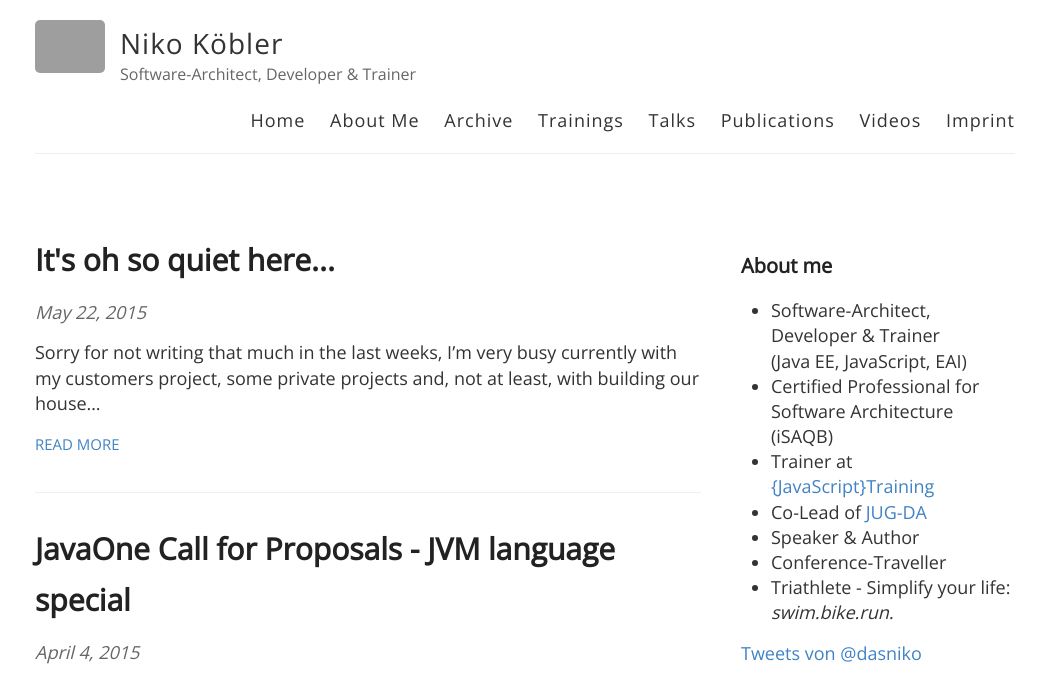
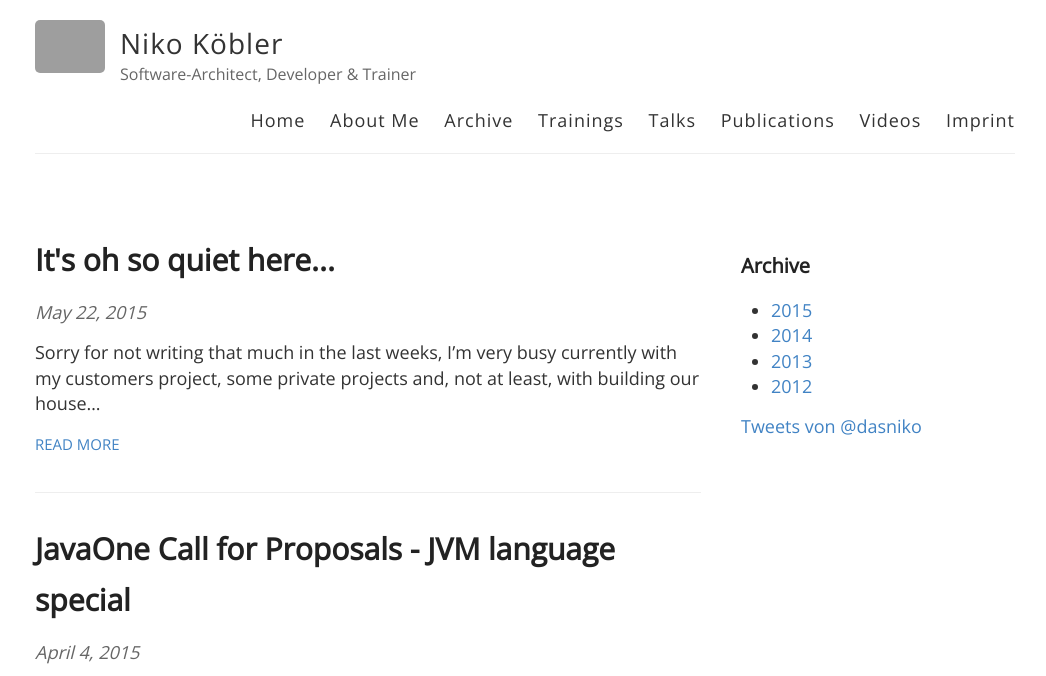
Before and after one commit to dasniko/dasniko.github.io, a Jekyll site: the page built from index.html, in a window 1280 px wide and 900 px high, cut to the strip 0-676 px from the top of the window. Shown: the whole strip, without its empty margins (115-1161 px from the left). Built offline with Jekyll 4.4.1, drawn with Linux system fonts in a browser that asks for light colours; Markdown is read by kramdown in place of the engine named in the settings; comment, search, counter and statistics services are not loaded; grey boxes are pictures that could not be loaded.

Commit message:
less content

```diff
--- a/_includes/sidebar.html
+++ b/_includes/sidebar.html
@@ -1,20 +1,3 @@
-<h3>About me</h3>
-<ul>
-  <li>Software-Architect, Developer &amp; Trainer<br>(Java EE, JavaScript, EAI)</li>
-  <li>Certified Professional for Software Architecture (iSAQB)</li>
-  <li>Trainer at <a href="http://javascript-training.net" target="_blank">{JavaScript}Training</a></li>
-  <li>Co-Lead of <a href="http://jug-da.de" target="_blank">JUG-DA</a></li>
-  <li>Speaker &amp; Author</li>
-  <li>Conference-Traveller</li>
-  <li>Triathlete - Simplify your life:<br><em>swim.bike.run.</em></li>
-</ul>
-
-
-<!-- twitter -->
-<a class="twitter-timeline" href="https://twitter.com/dasniko" height="500" data-widget-id="279127137330532352" data-link-color="#0090ff" data-chrome="transparent" target="_blank">Tweets von @dasniko</a>
-<script>!function(d,s,id){var js,fjs=d.getElementsByTagName(s)[0];if(!d.getElementById(id)){js=d.createElement(s);js.id=id;js.src="//platform.twitter.com/widgets.js";fjs.parentNode.insertBefore(js,fjs);}}(document,"script","twitter-wjs");</script>
-
-
 <h3>Archive</h3>
 <ul>
 {% for post in site.posts %}
@@ -29,3 +12,7 @@
   {% endunless %}
 {% endfor %}
 </ul>
+
+<!-- twitter -->
+<a class="twitter-timeline" href="https://twitter.com/dasniko" height="500" data-widget-id="279127137330532352" data-link-color="#0090ff" data-chrome="transparent" target="_blank">Tweets von @dasniko</a>
+<script>!function(d,s,id){var js,fjs=d.getElementsByTagName(s)[0];if(!d.getElementById(id)){js=d.createElement(s);js.id=id;js.src="//platform.twitter.com/widgets.js";fjs.parentNode.insertBefore(js,fjs);}}(document,"script","twitter-wjs");</script>
```
